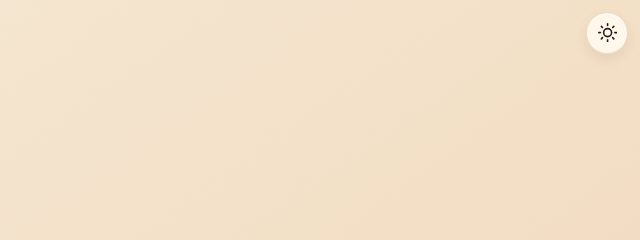
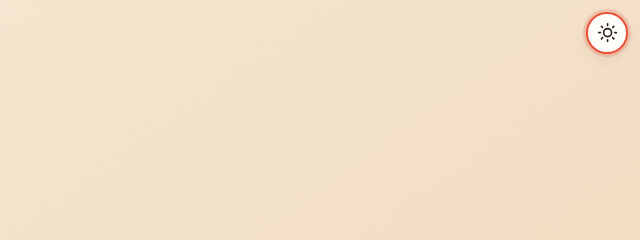
Before and after one commit to Asy424/wangzai-pet-controller, a plain HTML site: page web/index.html in a window 1280 px wide. Shown: the top 240 px of the page, 640-1280 px from the left. Drawn offline with Linux system fonts and the light colour scheme; a web font is replaced by a local one.

Commit message:
fix(web): 主题切换按钮暗色模式下不可见
- 边框从 var(--line) 改为 var(--accent) 红色强调色，与背景形成对比
- 背景从 var(--panel) 改为 var(--button)，在暗色下更明亮
- 新增 accent-glow 光晕环，让按钮在两种模式下都醒目

```diff
--- a/web/styles.css
+++ b/web/styles.css
@@ -201,22 +201,21 @@ body::before {
   z-index: 100;
   width: 2.6rem;
   height: 2.6rem;
-  border: 1.5px solid var(--line);
+  border: 2px solid var(--accent);
   border-radius: 50%;
-  background: var(--panel);
-  backdrop-filter: blur(12px);
-  -webkit-backdrop-filter: blur(12px);
-  box-shadow: var(--shadow-sm);
+  background: var(--button);
+  box-shadow: var(--shadow-sm), 0 0 0 3px var(--accent-glow);
   cursor: pointer;
   display: flex;
   align-items: center;
   justify-content: center;
-  transition: transform 0.2s ease, background 0.2s ease;
+  transition: transform 0.2s ease, background 0.2s ease, box-shadow 0.2s ease;
 }
 
 .theme-toggle:hover {
   transform: scale(1.08);
   background: var(--button-hover);
+  box-shadow: var(--shadow-sm), 0 0 0 5px var(--accent-glow);
 }
 
 .theme-toggle:active {
```
